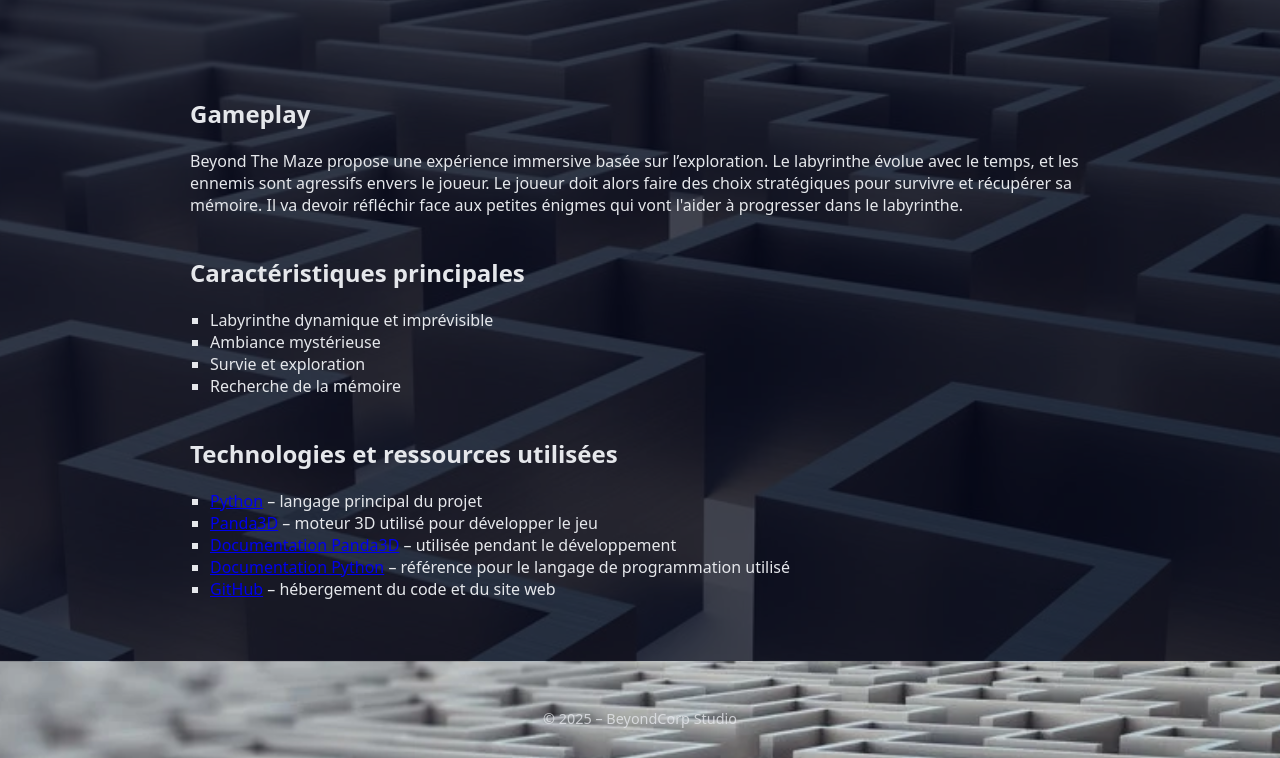
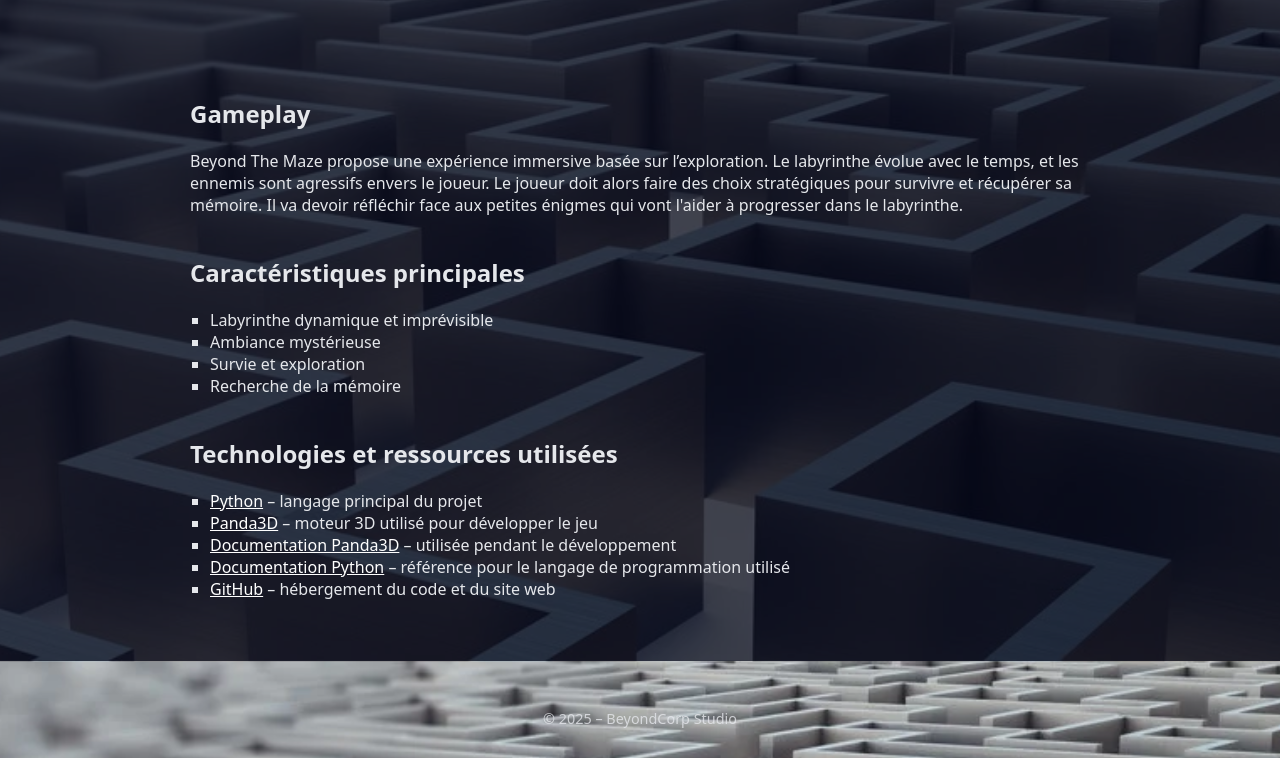
Before and after one commit to luc-lin-epita/beyond-the-maze, a plain HTML site: page project.html in a window 1280 px wide. Shown: the part 139-897 px from the top of the page. Drawn offline with Linux system fonts and the light colour scheme.

Commit message:
quick fix

```diff
--- a/css/style.css
+++ b/css/style.css
@@ -94,3 +94,12 @@ header, main, footer {
     position: relative;
     z-index: 1;
 }
+
+.ref-link {
+    color: white;
+    text-decoration: underline;
+}
+
+.ref-link:hover {
+    color: #38bdf8;
+}
--- a/project.html
+++ b/project.html
@@ -42,19 +42,24 @@
         <h2>Technologies et ressources utilisées</h2>
         <ul>
             <li>
-                <a href="https://www.python.org/" target="_blank">Python</a> – langage principal du projet
+                <a class="ref-link" href="https://www.python.org/" target="_blank">
+                Python</a> – langage principal du projet
             </li>
             <li>
-                <a href="https://www.panda3d.org/" target="_blank">Panda3D</a> – moteur 3D utilisé pour développer le jeu
+                <a class="ref-link" href="https://www.panda3d.org/" target="_blank">
+                Panda3D</a> – moteur 3D utilisé pour développer le jeu
             </li>
             <li>
-                <a href="https://docs.panda3d.org/" target="_blank">Documentation Panda3D</a> – utilisée pendant le développement
+                <a class="ref-link" href="https://docs.panda3d.org/" target="_blank">
+                Documentation Panda3D</a> – utilisée pendant le développement
             </li>
             <li>
-                <a href="https://docs.python.org/3/" target="_blank">Documentation Python</a> – référence pour le langage de programmation utilisé
+                <a class="ref-link" href="https://docs.python.org/3/" target="_blank">
+                Documentation Python</a> – référence pour le langage de programmation utilisé
             </li>
             <li>
-                <a href="https://github.com/" target="_blank">GitHub</a> – hébergement du code et du site web
+                <a class="ref-link" href="https://github.com/" target="_blank">
+                GitHub</a> – hébergement du code et du site web
             </li>
         </ul>
     </section>
```
Also changed, not shown: download.html (+0 -8 lines).
